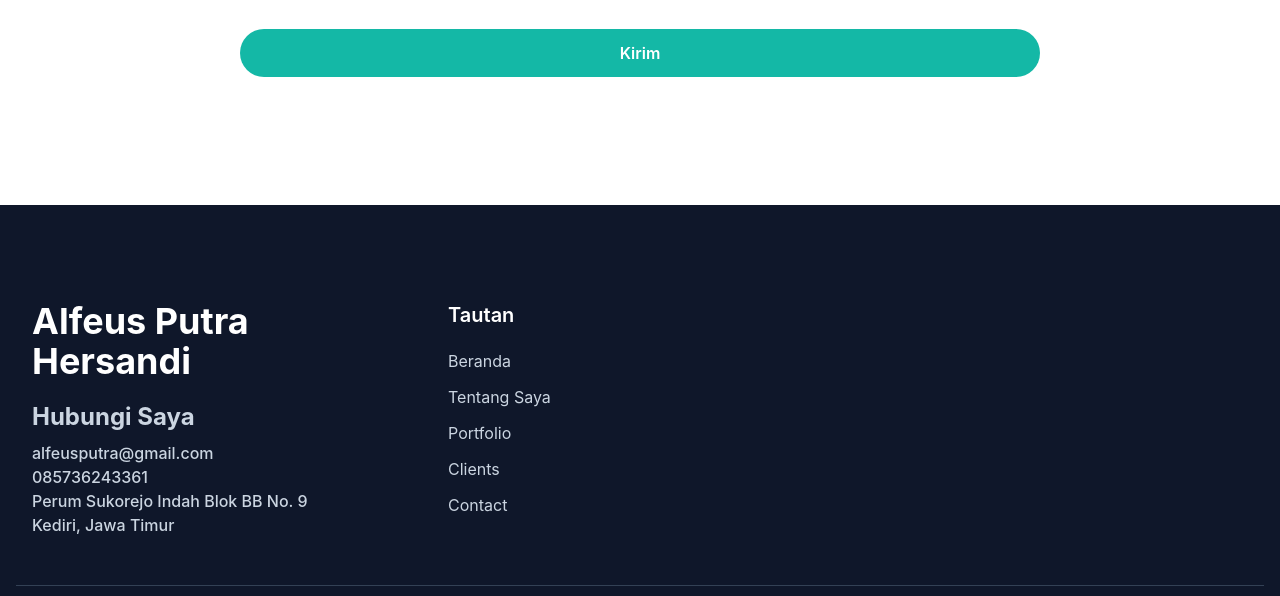
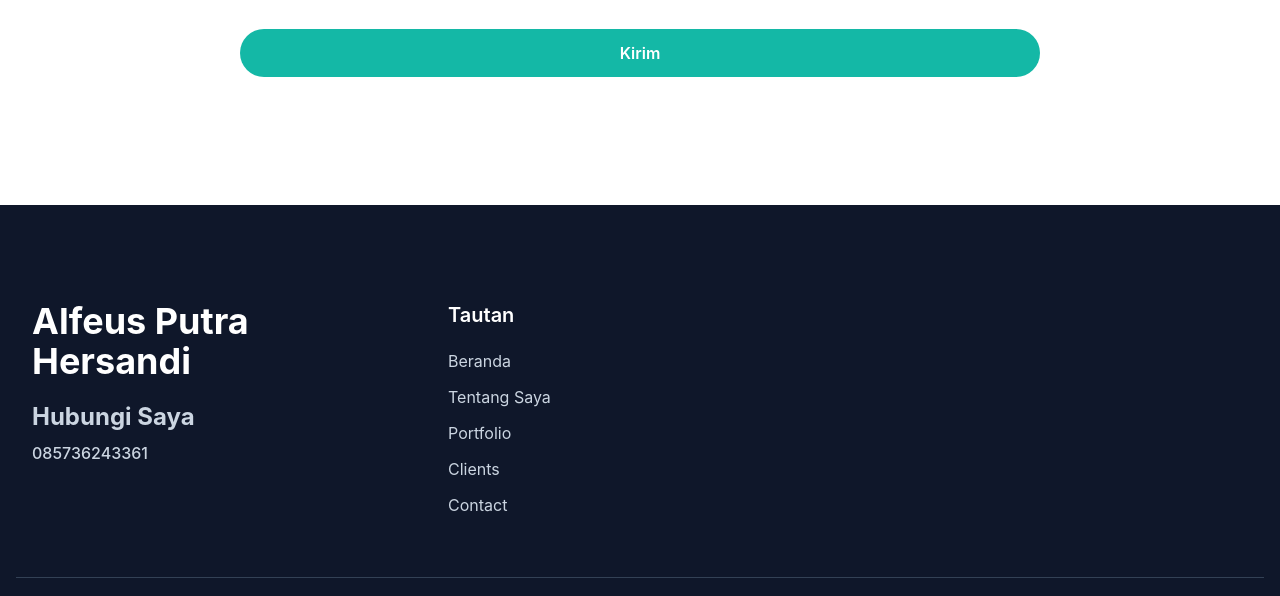
Before and after one commit to alfeushersandy/alfeushersandy.github.io, a website: page index.html in a window 1280 px wide. Shown: the part 4632-5228 px from the top of the page. Drawn offline with Linux system fonts and the light colour scheme.

Commit message:
Update index.html

```diff
--- a/index.html
+++ b/index.html
@@ -328,10 +328,7 @@
           <div class="mb-12 w-full px-4 font-medium text-slate-300 md:w-1/3">
             <h2 class="mb-5 text-4xl font-bold text-white">Alfeus Putra Hersandi</h2>
             <h3 class="mb-2 text-2xl font-bold">Hubungi Saya</h3>
-            <p>alfeusputra@gmail.com</p>
             <p>085736243361</p>
-            <p>Perum Sukorejo Indah Blok BB No. 9</p>
-            <p>Kediri, Jawa Timur</p>
           </div>
           <!-- <div class="mb-12 w-full px-4 md:w-1/3">
             <h3 class="mb-5 text-xl font-semibold text-white">Kategori Tulisan</h3>
```
